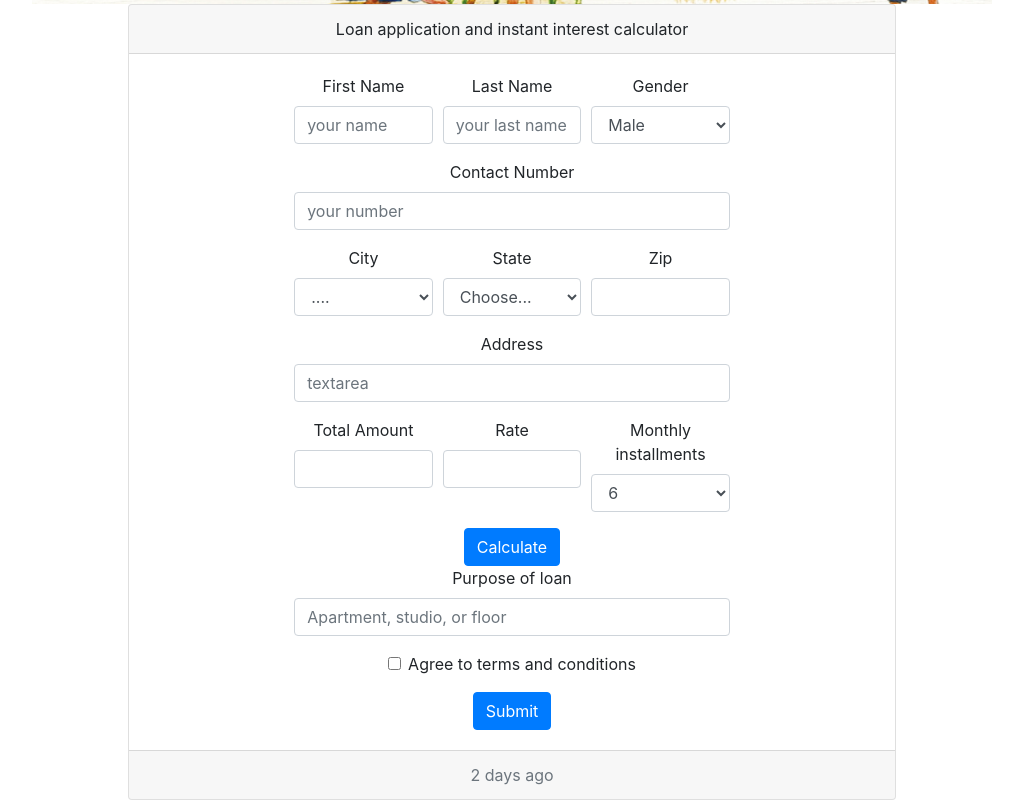
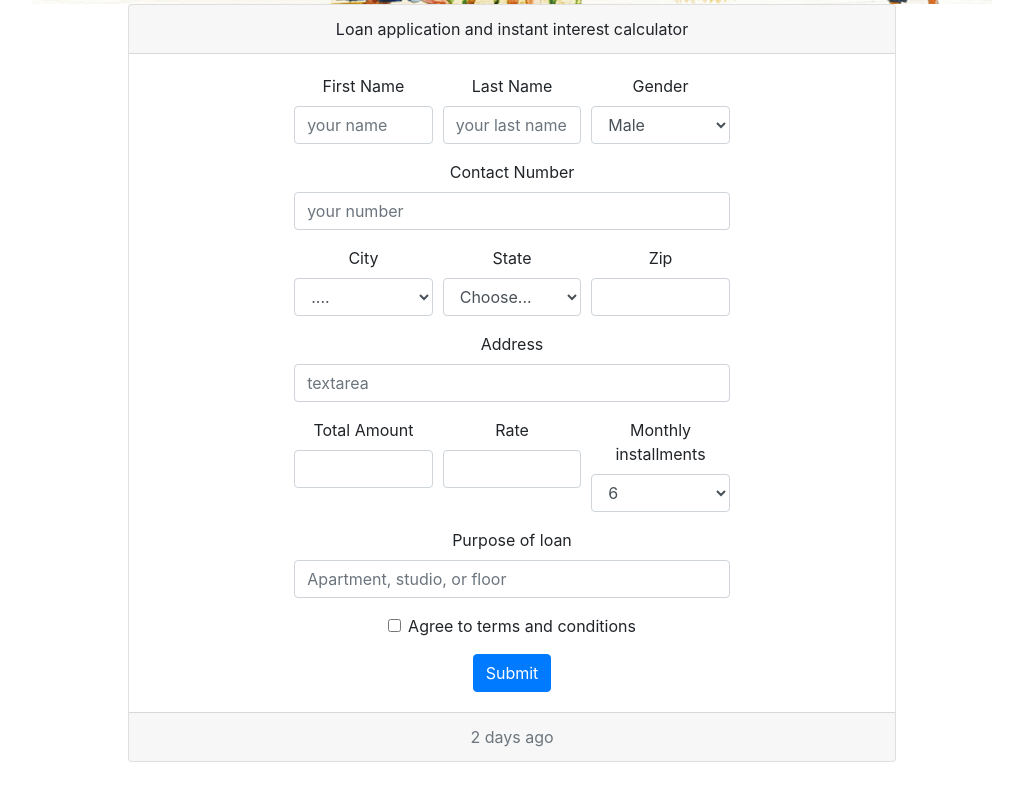
Before and after one commit to priya-0002/React_krishiSeva, a React (Create React App) app: page / in a window 1280 px wide. Shown: the part 569-1369 px from the top of the page, without its empty margins (128-1151 px from the left). After the commit the page ends 1331 px from the top, so only its background shows below. Built offline with nearby package versions, Linux system fonts and the light colour scheme.

Commit message:
calculator

```diff
--- a/src/components/calculator/Cal.js
+++ b/src/components/calculator/Cal.js
@@ -11,17 +11,23 @@ const Cal = () => {
     const result =(e)=>{
         setInput({...input,[e.target.name]:e.target.value})
         console.log(input)
+
+
       }
-      const ans =(e)=>{
+      const submit =()=>{
 
-       const interest = (input.loanAmount * (input.rate * 0.01))/input.month;
+        event.preventDefault()
+        const x=Number(input.loanAmount)
+        const y=Number(input.rate)
+        const z=Number(input.month)
+
+       const interest = (x * (y * 0.01))/z;
         setFinal(interest)
 
         console.log(final)
 
+      }
 
-
-       }
     return (
         <div>
        <Card className="text-center">
@@ -107,9 +113,6 @@ const Cal = () => {
     </Form.Group>
 
     </Form.Row>
-    <Button type="submit" onClick={ans}>
-    Calculate
-  </Button>
 
   <Form.Group controlId="formGridAddress2">
     <Form.Label>Purpose of loan</Form.Label>
@@ -122,7 +125,7 @@ const Cal = () => {
     <Form.Check type="checkbox" label="Agree to terms and conditions" />
   </Form.Group>
 
-  <Button variant="primary" type="submit" onSubmit={result}>
+  <Button variant="primary" type="submit" onSubmit={submit}>
     Submit
   </Button>
 </Form>
```
